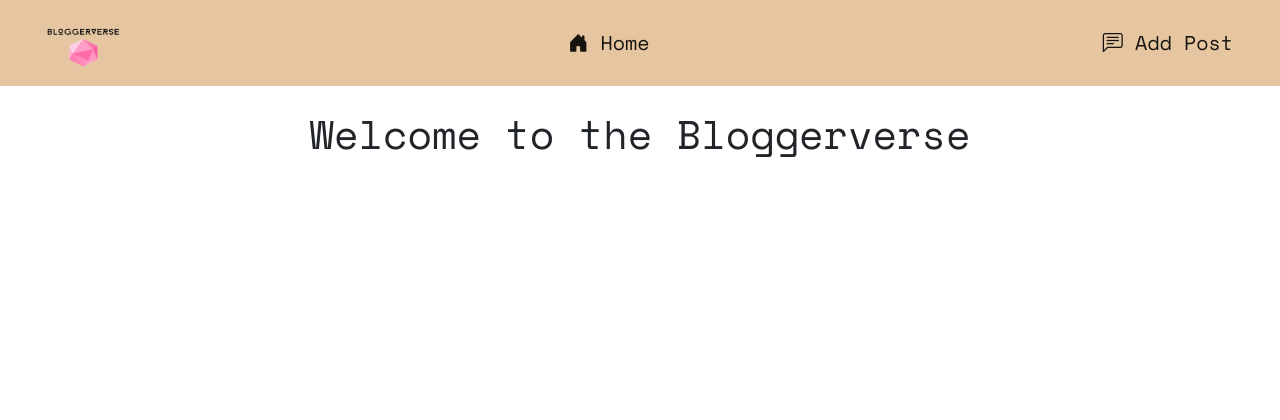
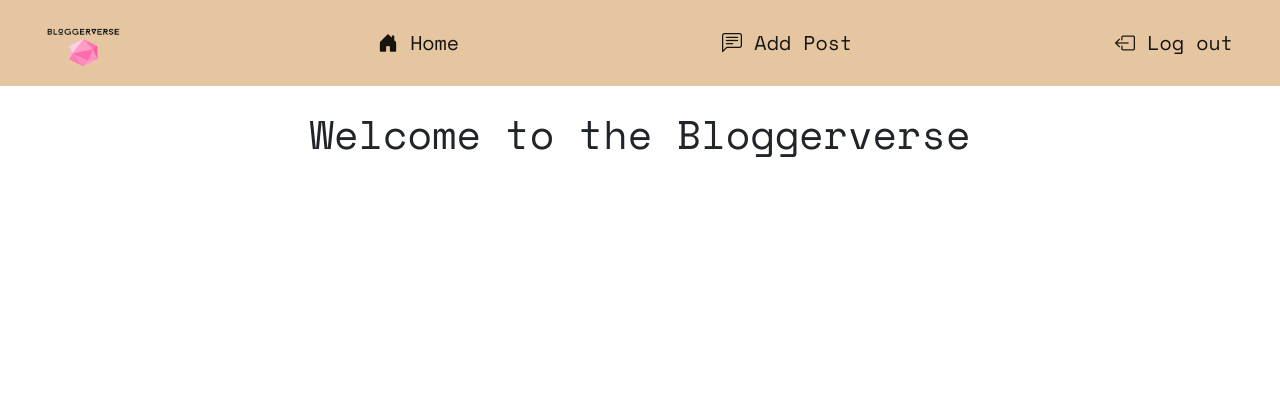
Before and after one commit to Code-Institute-Submissions/bmcdonald2000-bloggerverse_NovResub, a Django app: page / in a window 1280 px wide. Shown: the top 420 px of the page. Run offline with Django 3.2, Linux system fonts and the light colour scheme; the visitor is signed in with stand-in values (Sample User, id 1); data that the repository does not hold is empty; some libraries are stand-ins or nearby versions.

Commit message:
add: logout to navbar

```diff
--- a/myblog/templates/base.html
+++ b/myblog/templates/base.html
@@ -32,6 +32,11 @@
             <a class="navbar-brand" href="{% url 'posts' %}">
               <i class="bi bi-chat-left-text" alt="icon" width="30" height="24" class="d-inline-block align-text-top"></i>
               Add Post
+            </a>
+            <!-- For all users who are logged in they will see the logout button -->
+            <a class="navbar-brand" href="{% url 'logout' %}">
+              <i class="bi bi-box-arrow-left" alt="icon" width="30" height="24" class="d-inline-block align-text-top"></i>
+              Log out
             </a>
           {% else %}
             <!-- For all users who are not logged in they will have the option to login or signup -->
```
